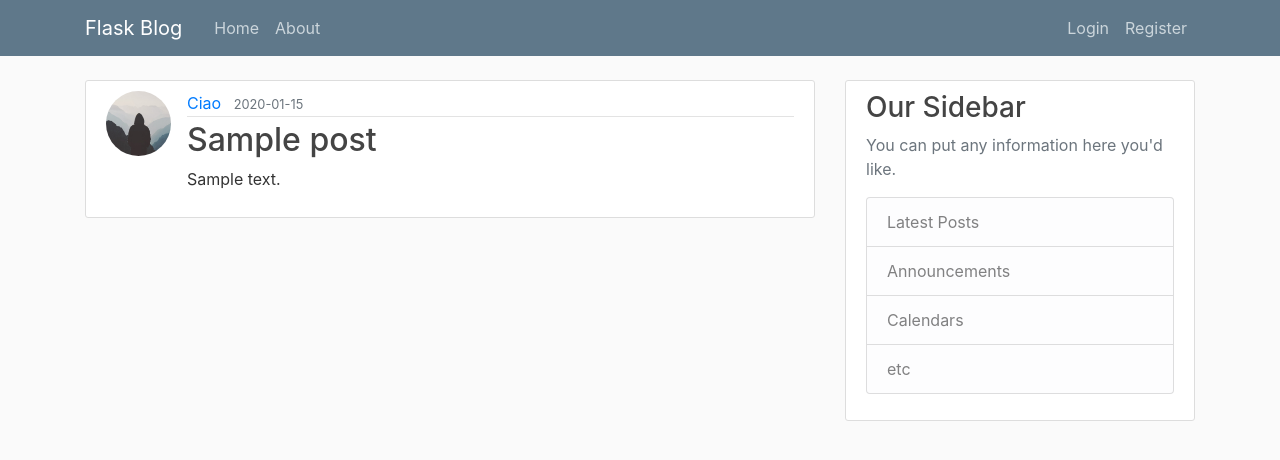
After one commit to succoDiPompelmo/Flask_Blog, a Flask app: page /post/1 in a window 1280 px wide. The commit adds this page. Shown: the top 460 px of the page. Run offline with Flask 2, Linux system fonts and the light colour scheme; data comes from the database, SQL or seed files in the repository; both versions use the stored data as it was after the commit; tables that the repository leaves empty hold one stand-in row (values such as "Sample post"); some libraries are stand-ins or nearby versions.

Commit message:
Added the post functionality
Add, delete and update of the post is now available

```diff
--- a/flaskblog/models.py
+++ b/flaskblog/models.py
@@ -16,7 +16,7 @@ class User(db.Model, UserMixin):
 
     # DEFINE HOW OUR OBJECT IS PRINTED OUT
     def __repr__(self):
-        return self.username
+        return self.username + " " + self.email
 
 
 class Post(db.Model):
@@ -28,4 +28,5 @@ class Post(db.Model):
 
     # DEFINE HOW OUR OBJECT IS PRINTED OUT
     def __repr__(self):
+        c = self.user_id
         return self.title
--- a/flaskblog/routes.py
+++ b/flaskblog/routes.py
@@ -2,8 +2,8 @@ import os
 import string
 import random
 from PIL import Image
-from flask import render_template, url_for, flash, redirect, request
-from flaskblog.forms import RegistrationForm, LoginForm, UpdateAccountForm
+from flask import render_template, url_for, flash, redirect, request, abort
+from flaskblog.forms import RegistrationForm, LoginForm, UpdateAccountForm, PostForm
 from flaskblog.models import User, Post
 from flaskblog import app, db, bcrypt
 from flask_login import login_user, current_user, logout_user, login_required
@@ -11,18 +11,13 @@ from flask_login import login_user, current_user, logout_user, login_required
 def id_generator(size=6, chars=string.ascii_uppercase + string.digits):
     return ''.join(random.choice(chars) for _ in range(size))
 
-posts = [
-    {
-        "title": "Pino",
-        "author": "Piano",
-        "date_posted": "Ciao",
-        "content": "Nothing"
-    }
-]
 
 # HOME PAGE
 @app.route("/")
+@app.route("/home")
 def home():
+    posts = Post.query.all()
+    print posts
     return render_template("home.html", posts=posts)
 
 # ABOUT PAGE
@@ -38,6 +33,7 @@ def register():
     form = RegistrationForm()
     if form.validate_on_submit():
         hashed_password = bcrypt.generate_password_hash(form.password.data).decode('utf-8')
+        # noinspection PyArgumentList
         user = User(username=form.username.data,
                     email=form.email.data,
                     password=hashed_password)
@@ -59,6 +55,7 @@ def login():
         if user and bcrypt.check_password_hash(user.password, form.password.data):
             login_user(user, remember=form.remember.data)
             next_page = request.args.get('next')
+            flash("You are now logged in")
             if next_page:
                 return redirect(next_page)
             else:
@@ -107,3 +104,57 @@ def account():
         form.email.data = current_user.email
     image_file = url_for('static', filename='profile_pics/' + current_user.image_file)
     return render_template("account.html", title="Account", image_file=image_file, form=form)
+
+
+# ROUTE FOR A NEW POST
+@app.route('/post/new',methods=['GET','POST'])
+@login_required
+def new_post():
+    form = PostForm()
+    if form.validate_on_submit():
+        post = Post(title=form.title.data, content=form.content.data, author=current_user)
+        db.session.add(post)
+        db.session.commit()
+        flash("Post has been created", 'success')
+        return redirect(url_for('home'))
+    return render_template("create_post.html", title="New Post", form=form, legend="New Post")
+
+
+@app.route('/post/<int:post_id>')
+def post(post_id):
+    post = Post.query.get_or_404(post_id)
+    return render_template("post.html", title=post.title, post=post)
+
+
+@app.route('/post/<int:post_id>/update',methods=['GET','POST'])
+@login_required
+def update_post(post_id):
+    post = Post.query.get_or_404(post_id)
+    if post.author != current_user:
+        abort(403)
+    form = PostForm()
+    if form.validate_on_submit():
+        post.title = form.title.data
+        post.content = form.content.data
+        # We do not need an session.add becuase this tuple are already present into the databases an so we are only modyfing their value
+        db.session.commit()
+
+        flash("Your post has been updated")
+
+        return redirect(url_for('post', post_id=post.id))
+    elif request.method == "GET":
+        form.title.data = post.title
+        form.content.data  = post.content
+    return render_template("create_post.html", title="Update Post", form=form, legend="Update Post")
+
+
+@app.route('/post/<int:post_id>/delete',methods=['POST'])
+@login_required
+def delete_post(post_id):
+    post = Post.query.get_or_404(post_id)
+    if post.author != current_user:
+        abort(403)
+    db.session.delete(post)
+    db.session.commit()
+    flash('Your post has been deleted', 'success')
+    return redirect(url_for('home'))
--- a/flaskblog/templates/layout.html
+++ b/flaskblog/templates/layout.html
@@ -33,8 +33,9 @@
             <!-- Navbar Right Side -->
             <div class="navbar-nav">
               {% if current_user.is_authenticated %}
+                <a class="nav-item nav-link" href="{{url_for('new_post')}}">New Post</a>
                 <a class="nav-item nav-link" href="{{url_for('account')}}">Account</a>
-                  <a class="nav-item nav-link" href="{{url_for('logout')}}">Logout</a>
+                <a class="nav-item nav-link" href="{{url_for('logout')}}">Logout</a>
               {% else %}
                   <a class="nav-item nav-link" href="{{url_for('login')}}">Login</a>
                   <a class="nav-item nav-link" href="{{url_for('register')}}">Register</a>
--- /dev/null
+++ b/flaskblog/templates/post.html
@@ -0,0 +1,40 @@
+{% extends "layout.html" %}
+
+{% block content %}
+    <article class="media content-section">
+      <img src="{{ url_for('static', filename='profile_pics/' + post.author.image_file) }}" class="rounded-circle article-img">
+      <div class="media-body">
+        <div class="article-metadata">
+          <a class="mr-2" href="#">{{ post.author.username }}</a>
+          <small class="text-muted">{{ post.date_posted.strftime('%Y-%m-%d') }}</small>
+          {% if post.author == current_user %}
+            <div>
+                <a href="{{ url_for('update_post',post_id=post.id) }}" class="btn btn-secondary btn-sm mt-1 mb-1">Update</a>
+                <button type="button" class="btn btn-danger btn-sm m-1" data-target="#deleteModal" data-toggle="modal">Delete</button>
+            </div>
+          {% endif %}
+        </div>
+        <h2 class="article-title">{{ post.title }}</h2>
+        <p class="article-content">{{ post.content }}</p>
+      </div>
+    </article>
+    <!-- Modal -->
+    <div class="modal fade" id="deleteModal" tabindex="-1" role="dialog" aria-labelledby="deleteModalLabel" aria-hidden="true">
+      <div class="modal-dialog" role="document">
+        <div class="modal-content">
+          <div class="modal-header">
+            <h5 class="modal-title" id="deleteModalLabel">Do you really want to delete this post?</h5>
+            <button type="button" class="close" data-dismiss="modal" aria-label="Close">
+              <span aria-hidden="true">&times;</span>
+            </button>
+          </div>
+          <div class="modal-footer">
+            <button type="button" class="btn btn-secondary" data-dismiss="modal">Close</button>
+            <form action="{{ url_for('delete_post',post_id=post.id) }}" method="POST">
+                <input type="submit" class="btn btn-danger" value="Delete">
+            </form>
+          </div>
+        </div>
+      </div>
+    </div>
+{% endblock content %}
```
Also changed, not shown: flaskblog/forms.py (+8 -2 lines), flaskblog/templates/create_post.html (added, +41 -0 lines), flaskblog/templates/home.html (+4 -3 lines), flaskblog/site.db.
